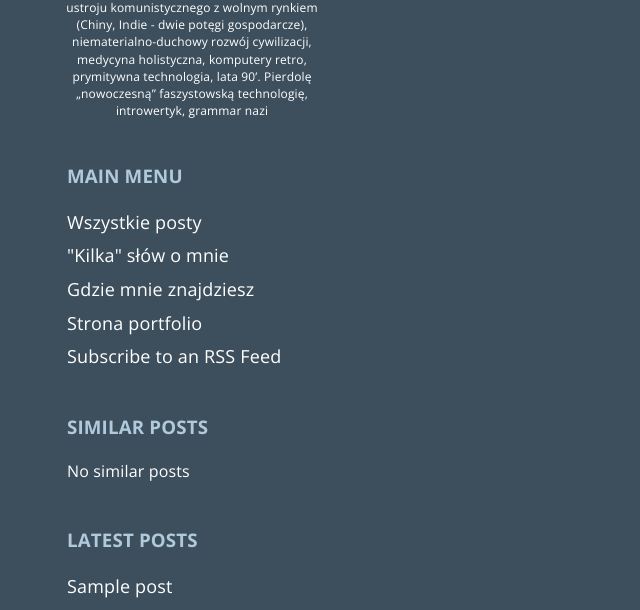
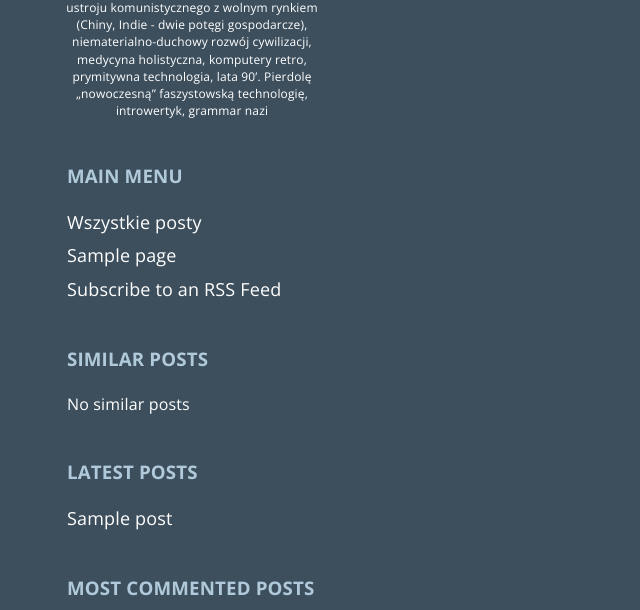
Before and after one commit to jpacanowski/django-blog, a Django app: template blog/templates/blog/page/single.html in a window 1280 px wide. Shown: the part 834-1444 px from the top of the page, without its empty margins (0-640 px from the left). Run offline with Django 3.2, Linux system fonts and the light colour scheme; the template is opened without the code that fills it: values that come from a table or form of the project are taken from there, others are empty; tables that the repository leaves empty hold one stand-in row (values such as "Sample post"); some libraries are stand-ins or nearby versions.

Commit message:
Display pages list in sidebar template

```diff
--- a/blog/templates/sidebar.html
+++ b/blog/templates/sidebar.html
@@ -25,9 +25,13 @@
       <nav>
         <ul class="mainNav_ul">
           <li class="mainNav_item"><a href="#">Wszystkie posty</a></li>
-          <li class="mainNav_item"><a href="#">"Kilka" słów o mnie</a></li>
-          <li class="mainNav_item"><a href="#">Gdzie mnie znajdziesz</a></li>
-          <li class="mainNav_item"><a href="#">Strona portfolio</a></li>
+          {% if pages %}
+            {% for page in pages %}
+              <li class="mainNav_item">
+                <a href="{{ page.get_absolute_url }}">{{ page.title }}</a>
+              </li>
+            {% endfor %}
+          {% endif %}
           <li class="mainNav_item"><a href="{% url "blog:post_feed" %}">Subscribe to an RSS Feed</a></li>
         </ul>
       </nav>
```
Also changed, not shown: blog/views.py (+6 -1 lines).
